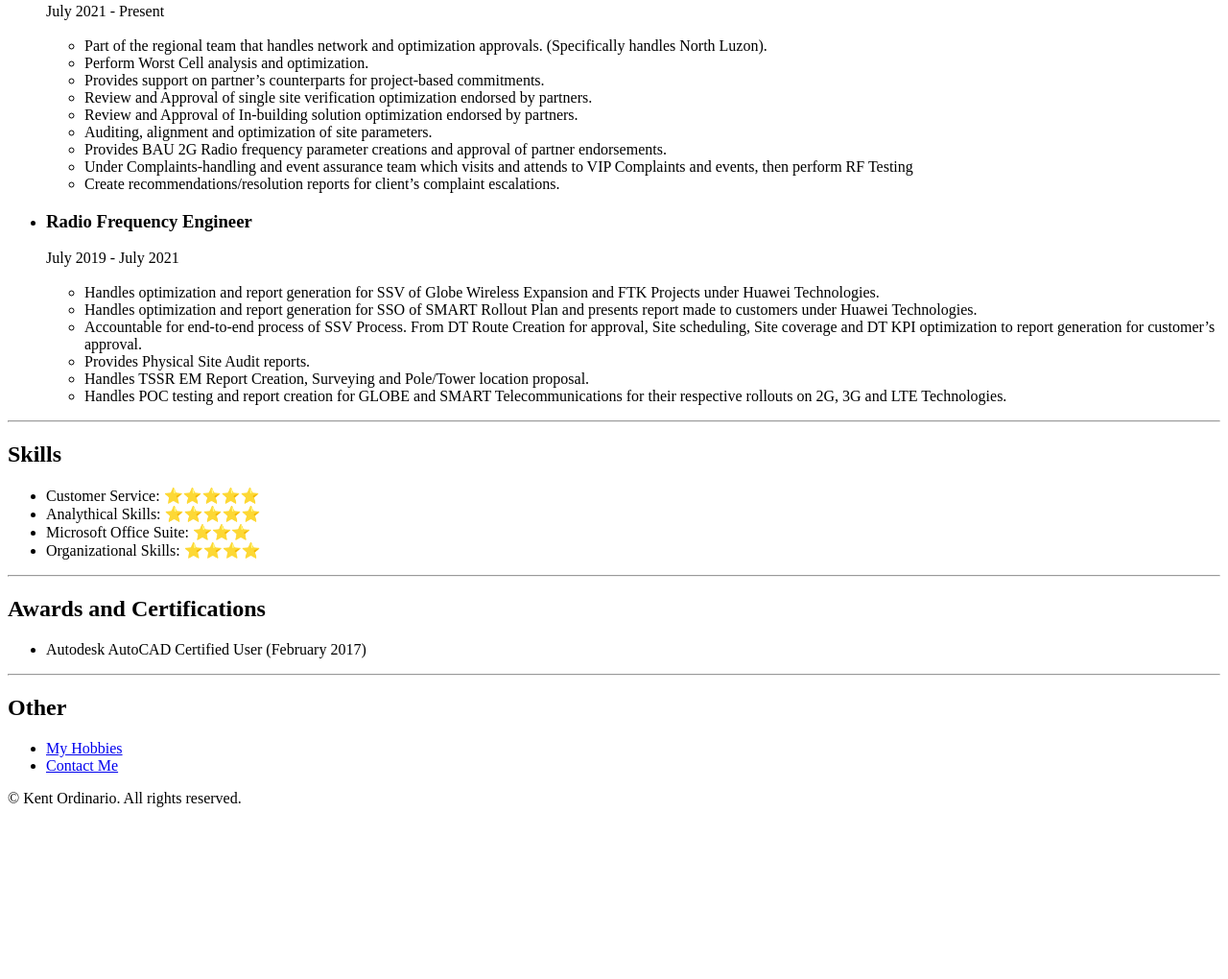
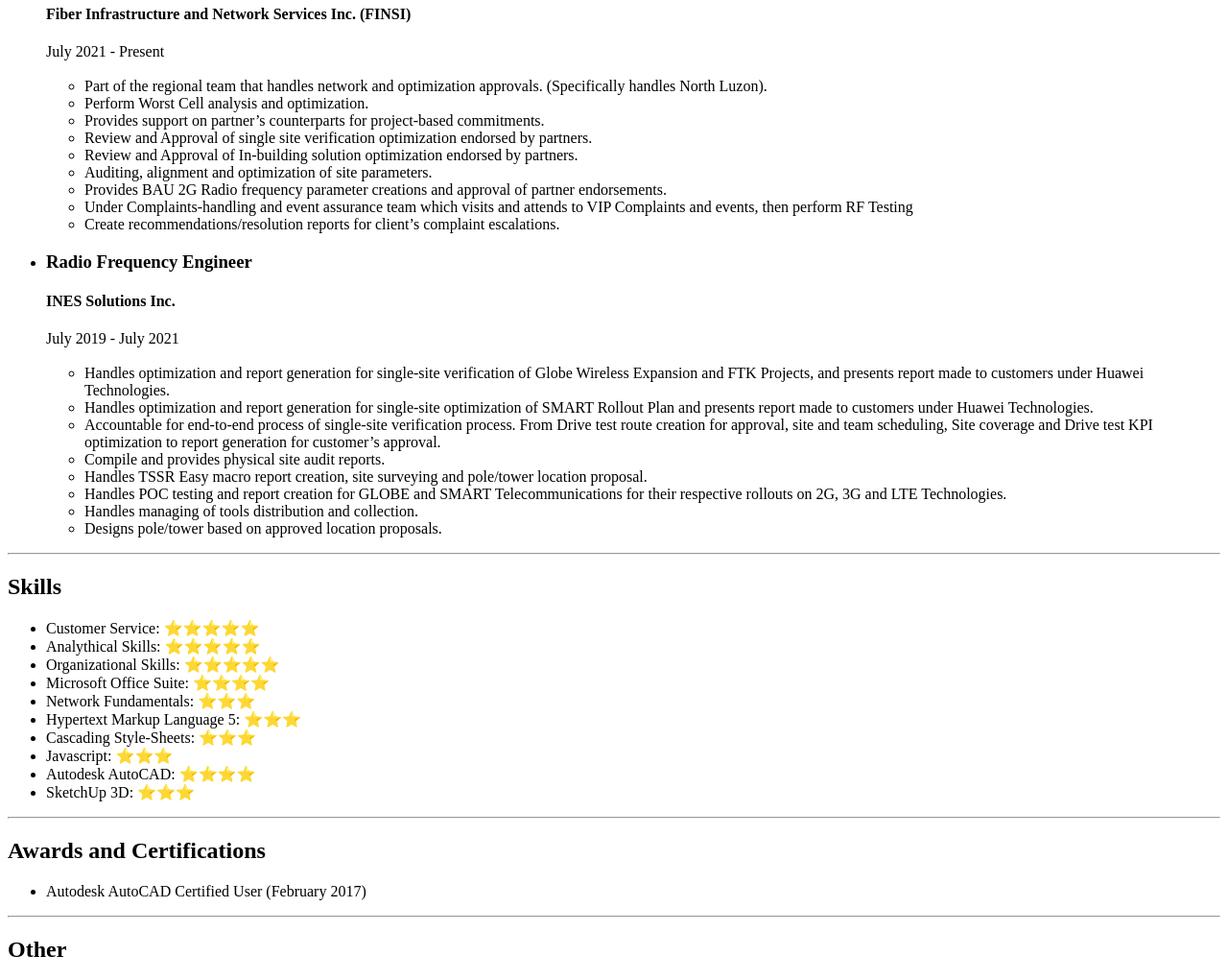
Before and after one commit to Krultz/html-resume, a plain HTML site: page index.html in a window 1280 px wide. Shown: the part 494-1514 px from the top of the page at 96% size. Before the commit the page ends 1351 px from the top, so only its background shows below. Drawn offline with Linux system fonts and the light colour scheme.

Commit message:
Update index 2.html
Updated skills section

```diff
--- a/index.html
+++ b/index.html
@@ -53,6 +53,9 @@
             <h3>
               Radio Frequency Engineer
             </h3>
+            <h4>
+              Fiber Infrastructure and Network Services Inc. (FINSI)
+            </h4>
             </li>
             <yr>July 2021 - Present</yr>
             <ul>
@@ -92,6 +95,9 @@
               <h3>
                 Radio Frequency Engineer
               </h3>
+              <h4>
+                INES Solutions Inc.
+              </h4>
             </li>
             <yr>
               July 2019 - July 2021
@@ -99,22 +105,28 @@
             <ul>
               <br />
               <li>
-                Handles optimization and report generation for SSV of Globe Wireless Expansion and FTK Projects under Huawei Technologies.
+                Handles optimization and report generation for single-site verification of Globe Wireless Expansion and FTK Projects, and presents report made to customers under Huawei Technologies.
               </li>
               <li>
-                Handles optimization and report generation for SSO of SMART Rollout Plan and presents report made to customers under Huawei Technologies.
+                Handles optimization and report generation for single-site optimization of SMART Rollout Plan and presents report made to customers under Huawei Technologies.
               </li>
               <li>
-                Accountable for end-to-end process of SSV Process. From DT Route Creation for approval, Site scheduling, Site coverage and DT KPI optimization to report generation for customer’s approval.
+                Accountable for end-to-end process of single-site verification process. From Drive test route creation for approval, site and team scheduling, Site coverage and Drive test KPI optimization to report generation for customer’s approval.
               </li>
               <li>
-                Provides Physical Site Audit reports.
+                Compile and provides physical site audit reports.
               </li>
               <li>
-                Handles TSSR EM Report Creation, Surveying and Pole/Tower location proposal.
+                Handles TSSR Easy macro report creation, site surveying and pole/tower location proposal.
               </li>
               <li>
                 Handles POC testing and report creation for GLOBE and SMART Telecommunications for their respective rollouts on 2G, 3G and LTE Technologies.
+              </li>
+              <li>
+                Handles managing of tools distribution and collection.
+              </li>
+              <li>
+                Designs pole/tower based on approved location proposals.
               </li>
             </ul>
           </div>
@@ -136,10 +148,28 @@
         Analythical Skills: ⭐️⭐️⭐️⭐️⭐️
       </li>
       <li>
-        Microsoft Office Suite: ⭐️⭐️⭐️
+        Organizational Skills: ⭐️⭐️⭐️⭐️⭐️
       </li>
       <li>
-        Organizational Skills: ⭐️⭐️⭐️⭐️
+        Microsoft Office Suite: ⭐️⭐️⭐️⭐️
+      </li>
+      <li>
+        Network Fundamentals: ⭐️⭐️⭐️
+      </li>
+      <li>
+        Hypertext Markup Language 5: ⭐️⭐️⭐️
+      </li>
+      <li>
+        Cascading Style-Sheets: ⭐️⭐️⭐️
+      </li>
+      <li>
+        Javascript: ⭐️⭐️⭐️
+      </li>
+      <li>
+        Autodesk AutoCAD: ⭐️⭐️⭐️⭐️
+      </li>
+      <li>
+        SketchUp 3D: ⭐️⭐️⭐️
       </li>
     </ul>
   </div>
```
